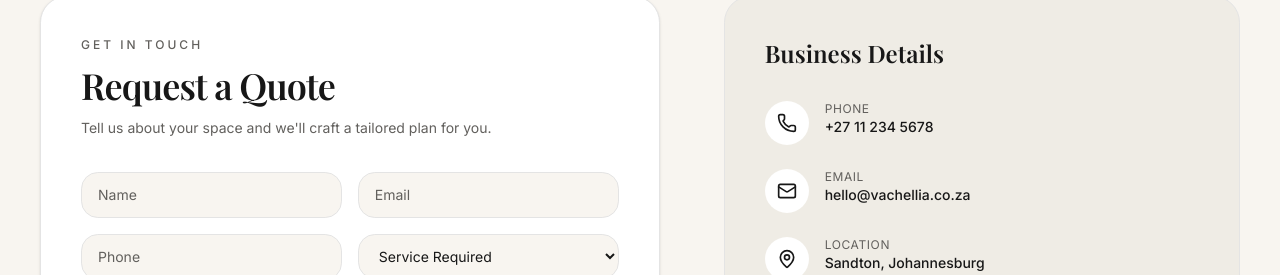
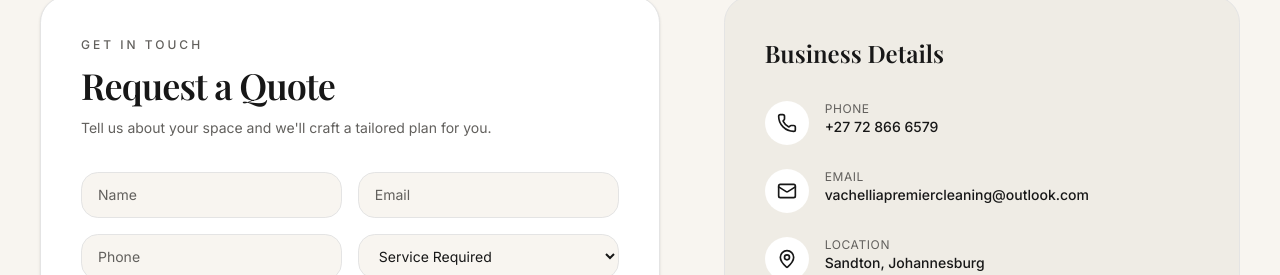
Before and after one commit to trizzasmith789-jpg/vachelliapremiercleaning, a Next.js app: page / in a window 1280 px wide. Shown: the part 5932-6207 px from the top of the page. Built offline with nearby package versions, Linux system fonts and the light colour scheme; a web font is replaced by a local one.

Commit message:
Update contact-section.tsx

```diff
--- a/components/contact-section.tsx
+++ b/components/contact-section.tsx
@@ -7,8 +7,8 @@ import { Button } from '@/components/ui/button'
 import { Reveal } from '@/components/reveal'
 
 const DETAILS = [
-  { icon: Phone, label: 'Phone', value: '+27 11 234 5678' },
-  { icon: Mail, label: 'Email', value: 'hello@vachellia.co.za' },
+  { icon: Phone, label: 'Phone', value: '+27 72 866 6579' },
+  { icon: Mail, label: 'Email', value: 'vachelliapremiercleaning@outlook.com' },
   { icon: MapPin, label: 'Location', value: 'Sandton, Johannesburg' },
   { icon: Clock, label: 'Working Hours', value: 'Mon – Sat, 7am – 7pm' },
 ]
```
